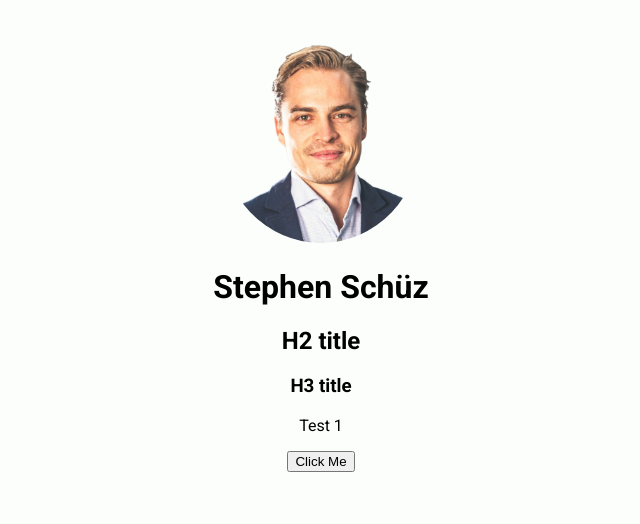
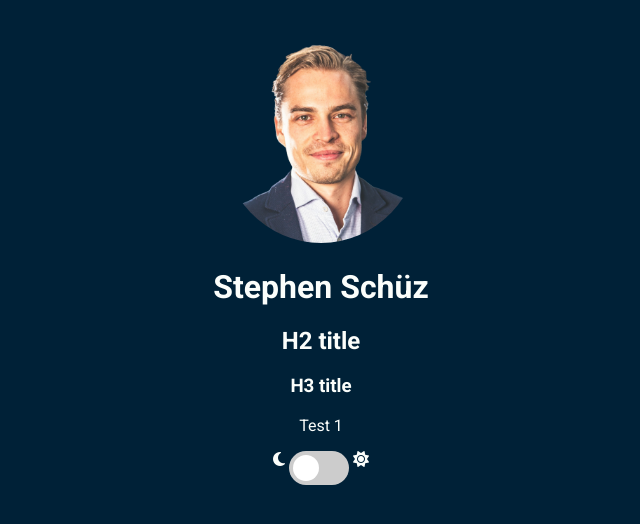
Before and after one commit to sschuez/portfolio, a website: page index.html in a window 1280 px wide. Shown: the whole page, without its empty margins (319-959 px from the left). Drawn offline with Linux system fonts and the light colour scheme.

Commit message:
added sass and new folder structure before new packages will be installed

```diff
--- a/css/config.css
+++ /dev/null
@@ -1,79 +0,0 @@
-/* Variables */
-:root {
-  --background-color: #fbfefb;
-  --background-color-dark: #002137;
-  --font-color-dark: #fbfefb;
-  --font-family: 'Roboto', sans-serif;
-}
-
-h1 {
-  font-family: var(--font-family);
-  /* color: var(--font-color); */
-}
-
-h2 {
-  font-family: var(--font-family);
-  /* color: var(--font-color); */
-}
-
-h3 {
-  font-family: var(--font-family);
-  /* color: var(--font-color); */
-}
-
-p {
-  font-family: var(--font-family);
-  /* color: var(--font-color); */
-}
-
-body {
-  background-color: var(--background-color);
-  text-align: center;
-}
-
-.dark-mode {
-  background-color: var(--background-color-dark);
-  color: var(--font-color-dark);
-}
-
-/* Responsive */
-
-/* Smallest device */
-@media (min-width: 100px) and (max-width: 575px) {
-  .background-main {
-    padding: 12px 12px 64px 12px;
-  }
-
-}
-
-/* Small devices (landscape phones, 576px and up) */
-@media (min-width: 576px) {
-  .background-main {
-    padding: 12px 24px 64px 24px;
-  }
-
-}
-
-/* Medium devices (tablets, 768px and up) */
-@media (min-width: 768px) {
-  .background-main {
-    padding: 12px 36px 64px 36px;
-  }
-
-}
-
-/* Large devices (desktops, 992px and up) */
-@media (min-width: 992px) {
-  .background-main {
-    padding: 24px 150px 64px 150px;
-  }
-
-}
-
-/* Extra large devices (large desktops, 1200px and up) */
-@media (min-width: 1200px) {
-  .background-main {
-    padding: 24px 200px 64px 200px;
-  }
-
-}
--- a/css/stylesheet.css
+++ /dev/null
@@ -1,4 +0,0 @@
-.avatar-large {
-  width: 200px;
-  border-radius: 50%;
-}
--- a/index.html
+++ b/index.html
@@ -16,8 +16,8 @@
   <link href="https://fonts.googleapis.com/css2?family=Roboto:ital,wght@0,300;0,400;0,700;1,400&display=swap" rel="stylesheet">
 
   <!-- Stylesheets -->
-  <link rel="stylesheet" href="css/config.css">
-  <link rel="stylesheet" href="css/stylesheet.css">
+  <script src="https://kit.fontawesome.com/649ff54fcc.js" crossorigin="anonymous"></script>
+  <link rel="stylesheet" href="dist/css/main.css">
 
   <title>Stephen Schüz</title>
 </head>
@@ -31,8 +31,15 @@
     <h3>H3 title</h3>
     <p>Test 1</p>
 
-    <button onclick="myFunction()">Click Me</button>
-
+    <!-- Rounded switch Dark Mode -->
+    <div class="dark-mode-switch">
+      <i class="fas fa-moon"></i>
+      <label class="switch">
+        <input type="checkbox" onclick="darkMode()">
+        <span class="slider round"></span>
+      </label>
+      <i class="fas fa-sun"></i>
+    </div>
 
   </div>
   <script src="javascript/app.js"></script>
--- a/javascript/app.js
+++ b/javascript/app.js
@@ -1,6 +1,5 @@
-console.log("Hi there");
-
-function myFunction() {
+// Dark Mode Toggle
+function darkMode() {
   var element = document.body;
   element.classList.toggle("dark-mode");
 }
--- /dev/null
+++ b/src/scss/components/_avatar.sass.scss
@@ -0,0 +1,6 @@
+@use "../config/config.sass.scss" as *;
+
+.avatar-large {
+  width: 200px;
+  border-radius: 50%;
+}
--- /dev/null
+++ b/src/scss/components/_dark_mode.sass.scss
@@ -0,0 +1,64 @@
+@use "../config/config.sass.scss" as *;
+
+/* The switch - the box around the slider */
+.switch {
+  position: relative;
+  display: inline-block;
+  width: 60px;
+  height: 34px;
+}
+
+/* Hide default HTML checkbox */
+.switch input {
+  opacity: 0;
+  width: 0;
+  height: 0;
+}
+
+/* The slider */
+.slider {
+  position: absolute;
+  cursor: pointer;
+  top: 0;
+  left: 0;
+  right: 0;
+  bottom: 0;
+  background-color: #ccc;
+  -webkit-transition: .4s;
+  transition: .4s;
+}
+
+.slider:before {
+  position: absolute;
+  content: "";
+  height: 26px;
+  width: 26px;
+  left: 4px;
+  bottom: 4px;
+  background-color: white;
+  -webkit-transition: .4s;
+  transition: .4s;
+}
+
+input:checked + .slider {
+  background-color: #2196F3;
+}
+
+input:focus + .slider {
+  box-shadow: 0 0 1px #2196F3;
+}
+
+input:checked + .slider:before {
+  -webkit-transform: translateX(26px);
+  -ms-transform: translateX(26px);
+  transform: translateX(26px);
+}
+
+/* Rounded sliders */
+.slider.round {
+  border-radius: 34px;
+}
+
+.slider.round:before {
+  border-radius: 50%;
+}
--- /dev/null
+++ b/src/scss/components/_index_components.sass.scss
@@ -0,0 +1,2 @@
+@use "dark_mode.sass.scss";
+@use "avatar.sass.scss";
--- /dev/null
+++ b/src/scss/config/config.sass.scss
@@ -0,0 +1,6 @@
+/* Variables */
+$background-color: #fbfefb;
+$background-color-dark: #002137;
+$font-color: black;
+$font-color-dark: #fbfefb;
+$font-family: 'Roboto', sans-serif;
--- /dev/null
+++ b/src/scss/main.scss
@@ -0,0 +1,2 @@
+@use "components/index_components.sass.scss";
+@use "pages/index_pages.sass.scss";
--- /dev/null
+++ b/src/scss/pages/_home.sass.scss
@@ -0,0 +1,74 @@
+@use "../config/config.sass.scss" as *;
+
+h1 {
+  font-family: $font-family;
+  /* color: $font-color; */
+}
+
+h2 {
+  font-family: $font-family;
+  /* color: $font-color; */
+}
+
+h3 {
+  font-family: $font-family;
+  /* color: $font-color; */
+}
+
+p {
+  font-family: $font-family;
+  /* color: $font-color; */
+}
+
+body {
+  background-color: $background-color-dark;
+  color: $font-color-dark;
+  text-align: center;
+}
+
+.dark-mode {
+  background-color: $background-color;
+  color: $font-color;
+}
+
+/* Responsive */
+
+/* Smallest device */
+@media (min-width: 100px) and (max-width: 575px) {
+  .background-main {
+    padding: 12px 12px 64px 12px;
+  }
+
+}
+
+/* Small devices (landscape phones, 576px and up) */
+@media (min-width: 576px) {
+  .background-main {
+    padding: 12px 24px 64px 24px;
+  }
+
+}
+
+/* Medium devices (tablets, 768px and up) */
+@media (min-width: 768px) {
+  .background-main {
+    padding: 12px 36px 64px 36px;
+  }
+
+}
+
+/* Large devices (desktops, 992px and up) */
+@media (min-width: 992px) {
+  .background-main {
+    padding: 24px 150px 64px 150px;
+  }
+
+}
+
+/* Extra large devices (large desktops, 1200px and up) */
+@media (min-width: 1200px) {
+  .background-main {
+    padding: 24px 200px 64px 200px;
+  }
+
+}
--- /dev/null
+++ b/src/scss/pages/_index_pages.sass.scss
@@ -0,0 +1 @@
+@use "home.sass.scss";
```
Also changed, not shown: package.json (added, +23 -0 lines), dist/css/main.css (added), 2 other files.
